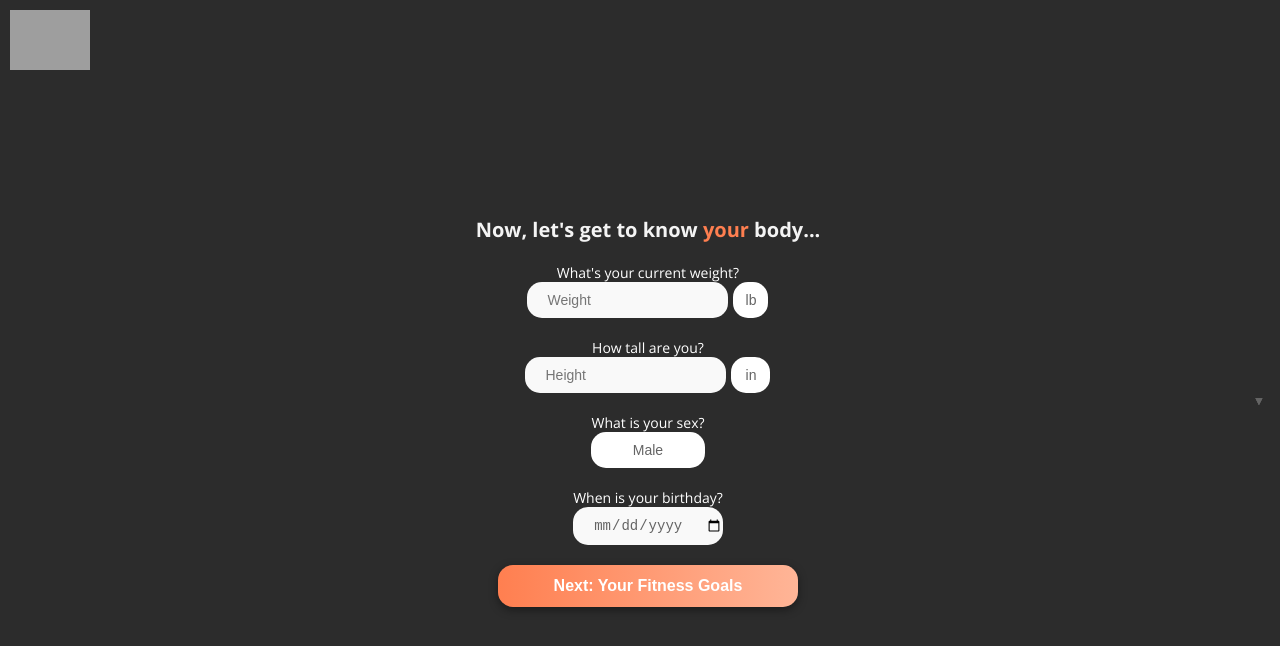
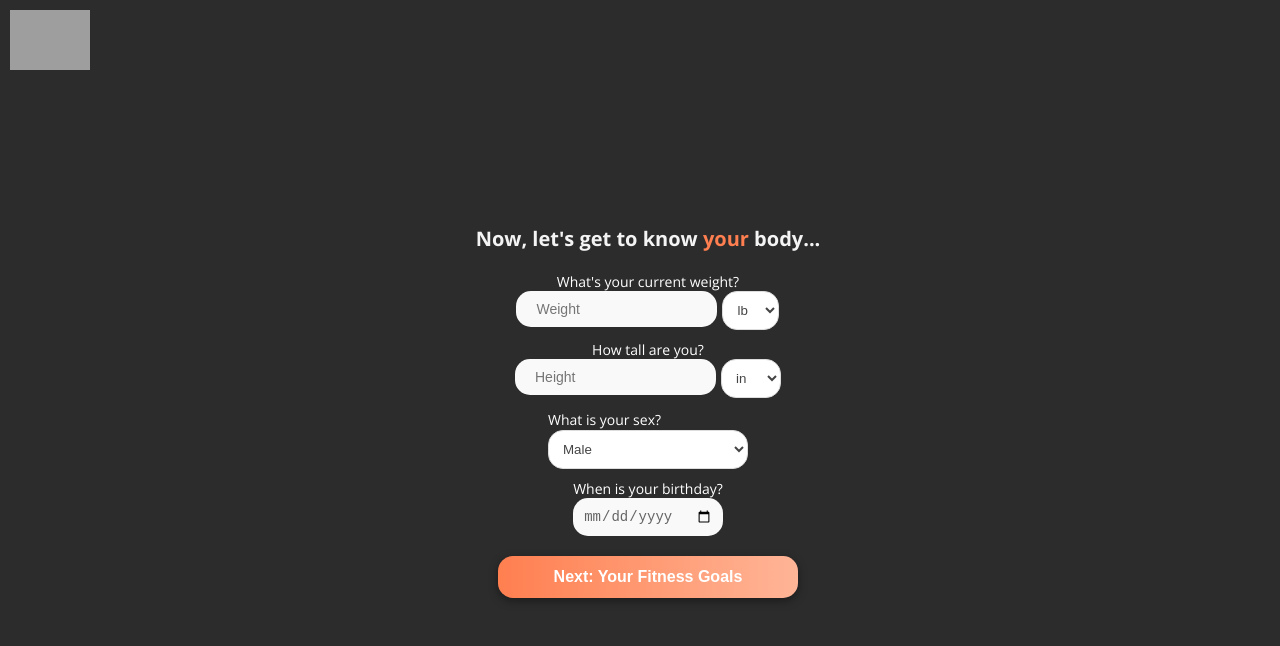
Before and after one commit to cstlford/ShapeShift_Frontend, a React (Vite) app in the folder frontend/: page /body-info in a window 1280 px wide. Shown: the top 646 px of the page. Built offline with nearby package versions, Linux system fonts and the light colour scheme; grey boxes are pictures that could not be loaded.

Commit message:
styling fix

```diff
--- a/frontend/src/components/InputForm/index.css
+++ b/frontend/src/components/InputForm/index.css
@@ -12,7 +12,7 @@
   margin: 0px;
 }
 
-.input-group .input {
+.input {
   border-radius: 15px;
   border: none;
   background-color: #f9f9f9;
@@ -21,6 +21,7 @@
   box-sizing: border-box;
   width: 100%;
   padding: 10px 0px 10px 20px;
+  margin-bottom: 10px;
 }
 
 .input-group .input:focus {
@@ -30,4 +31,5 @@
 
 .input-date {
   justify-content: center;
+  padding: 10px;
 }
--- a/frontend/src/components/SelectForm/index.css
+++ b/frontend/src/components/SelectForm/index.css
@@ -1,43 +1,9 @@
-.select-group {
-  text-align: center;
+.select {
+  width: 100%;
+  padding: 10px;
+  border: 1px solid #ddd;
+  border-radius: 15px;
+  background: white;
+  color: #444;
+  margin-bottom: 10px;
 }
-
-.select-group select {
-  appearance: none;
-  -webkit-appearance: none;
-  -moz-appearance: none;
-  border: none;
-  border-radius: 15px;
-  background-color: white;
-  font-size: 14px;
-  color: #646464;
-  box-sizing: border-box;
-  cursor: pointer;
-  text-align: center;
-  text-align-last: center;
-  width: 100%;
-}
-
-.select-group select:focus {
-  outline: none;
-  box-shadow: 0 0 5px rgba(100, 100, 100, 0.5);
-}
-
-.select-group::after {
-  content: "▼";
-  font-size: 12px;
-  color: #646464;
-  position: absolute;
-  right: 15px;
-  top: 50%;
-  transform: translateY(-50%);
-  pointer-events: none;
-}
-
-.select-label {
-  display: block;
-  font-size: 14px;
-  color: white;
-  margin-bottom: 0px;
-  text-align: center;
-}
--- a/frontend/src/components/SelectForm/index.tsx
+++ b/frontend/src/components/SelectForm/index.tsx
@@ -16,12 +16,8 @@ const SelectForm: React.FC<CustomSelectProps> = ({
 }) => {
   return (
     <div className="select-group">
-      {label && (
-        <label className="select-label" htmlFor="customSelect">
-          {label}
-        </label>
-      )}
-      <select id="select" value={value} onChange={onChange}>
+      {label && <label className="select-label">{label}</label>}
+      <select className="select" value={value} onChange={onChange}>
         {options.map((option) => (
           <option key={option} value={option}>
             {option}
--- a/frontend/src/pages/AboutYourselfPage/index.css
+++ b/frontend/src/pages/AboutYourselfPage/index.css
@@ -12,4 +12,5 @@ form {
 }
 .forms {
   width: 300px;
+  margin-bottom: 10px;
 }
--- a/frontend/src/pages/BodyInfoPage/index.css
+++ b/frontend/src/pages/BodyInfoPage/index.css
@@ -1,9 +1,3 @@
-.weight,
-.height,
-.sex,
-.birthday {
-  margin-bottom: 10px;
-}
 .weight {
   display: flex;
   flex-direction: row;
--- a/frontend/src/pages/DailyRoutinePage/index.css
+++ b/frontend/src/pages/DailyRoutinePage/index.css
@@ -9,14 +9,6 @@ h2 {
   color: #f4f4f4;
 }
 
-select {
-  padding: 10px;
-  margin-bottom: 10px;
-  border: 1px solid #ddd;
-  border-radius: 5px;
-  background-color: #444;
-}
-
 .highlight {
   color: var(--secondary-color);
 }
@@ -25,6 +17,7 @@ select {
   width: 100%;
   padding: 10px;
   margin-top: 5px;
+  margin-bottom: 10px;
   border: 1px solid #ddd;
   border-radius: 15px;
   background: white;
```
